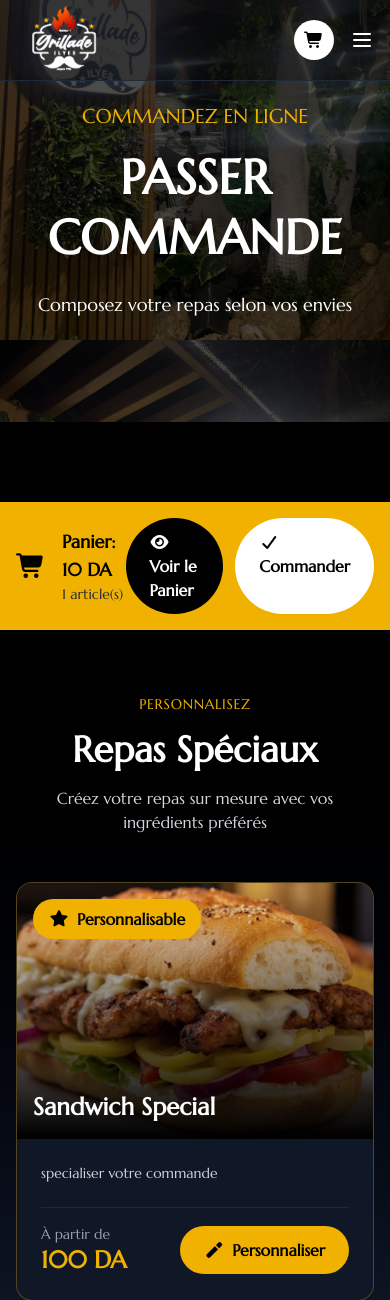
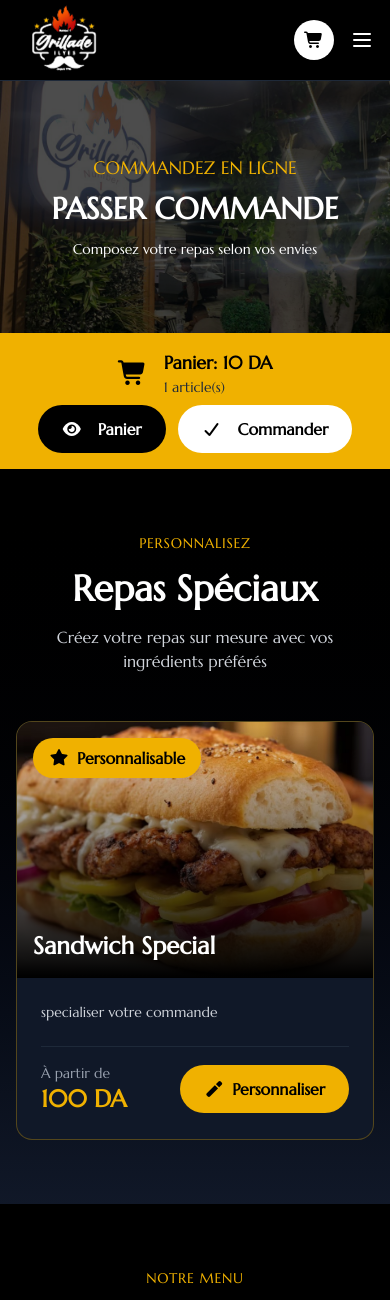
Before and after one commit to yacineLaribi/ilyes-machaoui, a Django app: template restaurant/templates/restaurant/order.html in a window 390 px wide. Shown: the top 1300 px of the page. Run offline with Django 5.2, Linux system fonts and the light colour scheme; data comes from the database, SQL or seed files in the repository; tables that the repository leaves empty hold one stand-in row (values such as "Sample post"); the template is opened without the code that fills it: values that come from a table or form of the project are taken from there, most other values are stand-ins (such as "Sample title", 1, 10 or a date in 2020); some libraries are stand-ins or nearby versions.

Commit message:
fixed some UI in responsive in the order page

```diff
--- a/restaurant/templates/restaurant/order.html
+++ b/restaurant/templates/restaurant/order.html
@@ -4,14 +4,13 @@
 
 {% block content %}
 <!-- Hero Section -->
-<section class="relative mb-0 -top-20 w-full h-[50vh] bg-cover bg-center" style="background-image: url('{% static 'images/ilyes-restau-2.jpg' %}'); background-position:0 -700px;">
-    <div class="absolute inset-0 h-full w-full bg-black/70"></div>
+<section class="relative mb-0 w-full h-[30vh] md:h-[50vh] bg-cover bg-center bg-[position:center] md:bg-[position:center_-700px]" style="background-image: url('{% static 'images/ilyes-restau-2.jpg' %}');">    <div class="absolute inset-0 h-full w-full bg-black/70"></div>
     <div class="relative h-full flex flex-col justify-center items-center max-w-7xl mx-auto px-4 sm:px-6 lg:px-8 text-center">
-        <p class="text-yellow-500 text-xl md:text-2xl font-marcellus mb-4">COMMANDEZ EN LIGNE</p>
-        <h1 class="text-5xl md:text-7xl font-bold text-white font-marcellus mb-6 leading-tight">
+        <p class="text-yellow-500 text-lg md:text-2xl font-marcellus mb-2 md:mb-4">COMMANDEZ EN LIGNE</p>
+        <h1 class="text-3xl md:text-7xl font-bold text-white font-marcellus mb-3 md:mb-6 leading-tight">
             PASSER COMMANDE
         </h1>
-        <p class="text-white text-lg md:text-xl font-light max-w-2xl">
+        <p class="text-white text-sm md:text-xl font-light max-w-2xl">
             Composez votre repas selon vos envies
         </p>
     </div>
@@ -20,7 +19,7 @@
 <!-- Cart Summary Bar -->
 <div class="sticky top-20 z-40 bg-yellow-500 shadow-lg">
     <div class="max-w-7xl mx-auto px-4 sm:px-6 lg:px-8 py-4">
-        <div class="flex justify-between items-center">
+        <div class="flex justify-between items-center flex-col md:flex-row gap-2 md:gap-auto">
             <div class="flex items-center gap-4">
                 <i class="fas fa-shopping-cart text-black text-2xl"></i>
                 <div>
@@ -29,11 +28,11 @@
                 </div>
             </div>
             <div class="flex gap-3">
-                <a href="{% url 'restaurant:cart' %}" class="bg-black text-white px-6 py-3 rounded-full font-semibold hover:bg-gray-800 transition">
-                    <i class="fas fa-eye mr-2"></i>Voir le Panier
+                <a href="{% url 'restaurant:cart' %}" class="bg-black flex items-center justify-center gap-2 text-white px-6 py-3 rounded-full font-semibold hover:bg-gray-800 transition">
+                    <i class="fas fa-eye mr-2"></i> <p>Panier</p>
                 </a>
-                <a href="{% url 'restaurant:checkout' %}" class="bg-white text-black px-6 py-3 rounded-full font-semibold hover:bg-gray-200 transition">
-                    <i class="fas fa-check mr-2"></i>Commander
+                <a href="{% url 'restaurant:checkout' %}" class="bg-white flex items-center justify-center gap-2 text-black px-6 py-3 rounded-full font-semibold hover:bg-gray-200 transition">
+                    <i class="fas fa-check mr-2"></i> <p>Commander</p>
                 </a>
             </div>
         </div>
```
